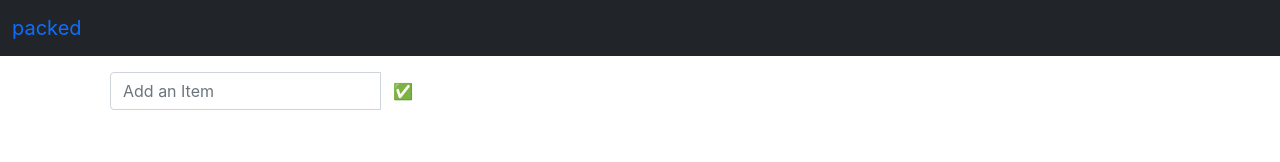
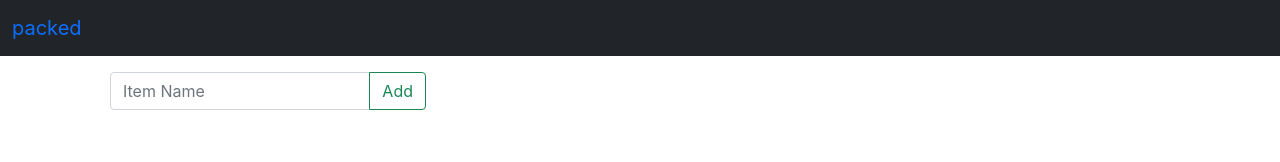
Before and after one commit to Junnanella/Packed, a React (Create React App) app in the folder ghi/: page /travel_details in a window 1280 px wide. Shown: the top 162 px of the page. Built offline with nearby package versions, Linux system fonts and the light colour scheme.

Commit message:
updated button

```diff
--- a/ghi/src/PackingListComponents/UserInputItems.js
+++ b/ghi/src/PackingListComponents/UserInputItems.js
@@ -18,15 +18,19 @@ export const UserItemForm = (props) => {
         <input
           onChange={onChangeUserItem}
           value={userItem}
-          placeholder="Add an Item"
+          placeholder="Item Name"
           required
           type="text"
           name="user_item"
           id="user_item"
           className="form-control"
         />
-        <button className="btn" type="button" onClick={onClick}>
-          ✅
+        <button
+          className="btn btn-outline-success"
+          type="button"
+          onClick={onClick}
+        >
+          Add
         </button>
       </div>
     </div>
```
